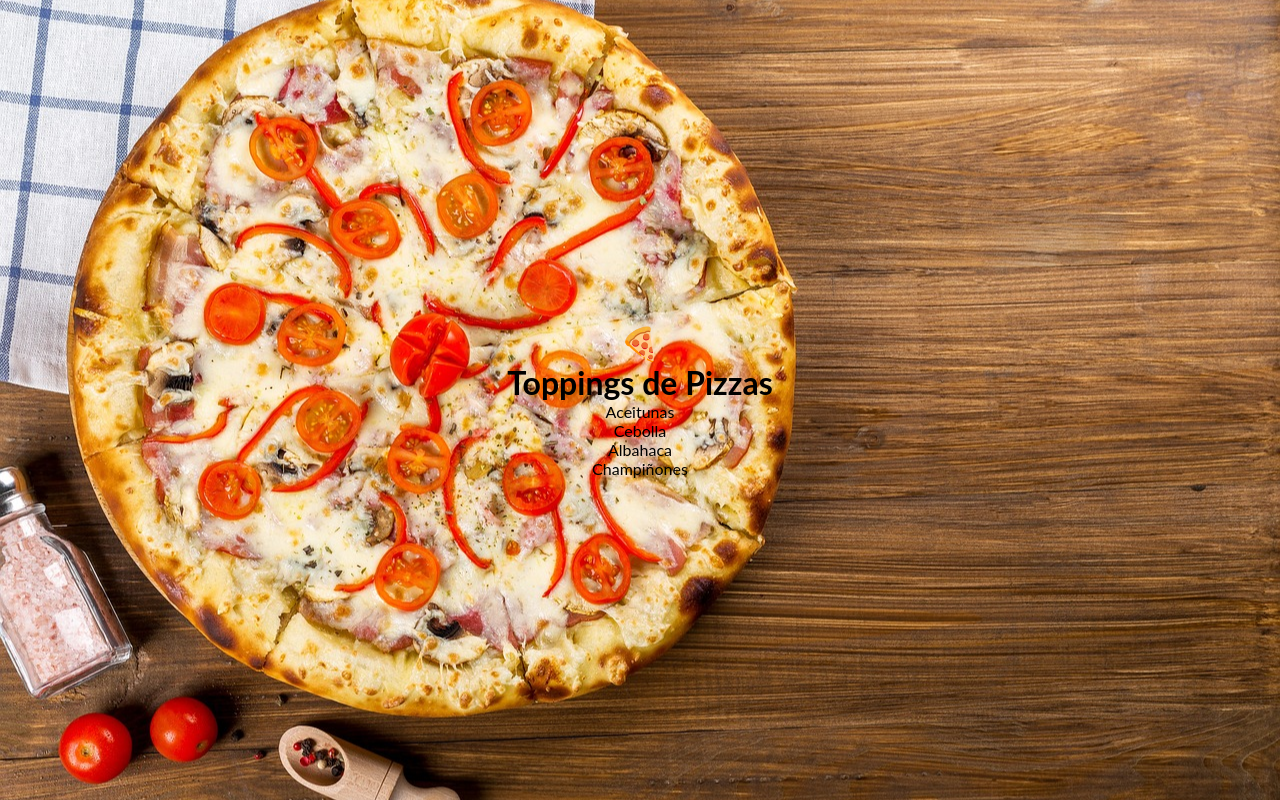
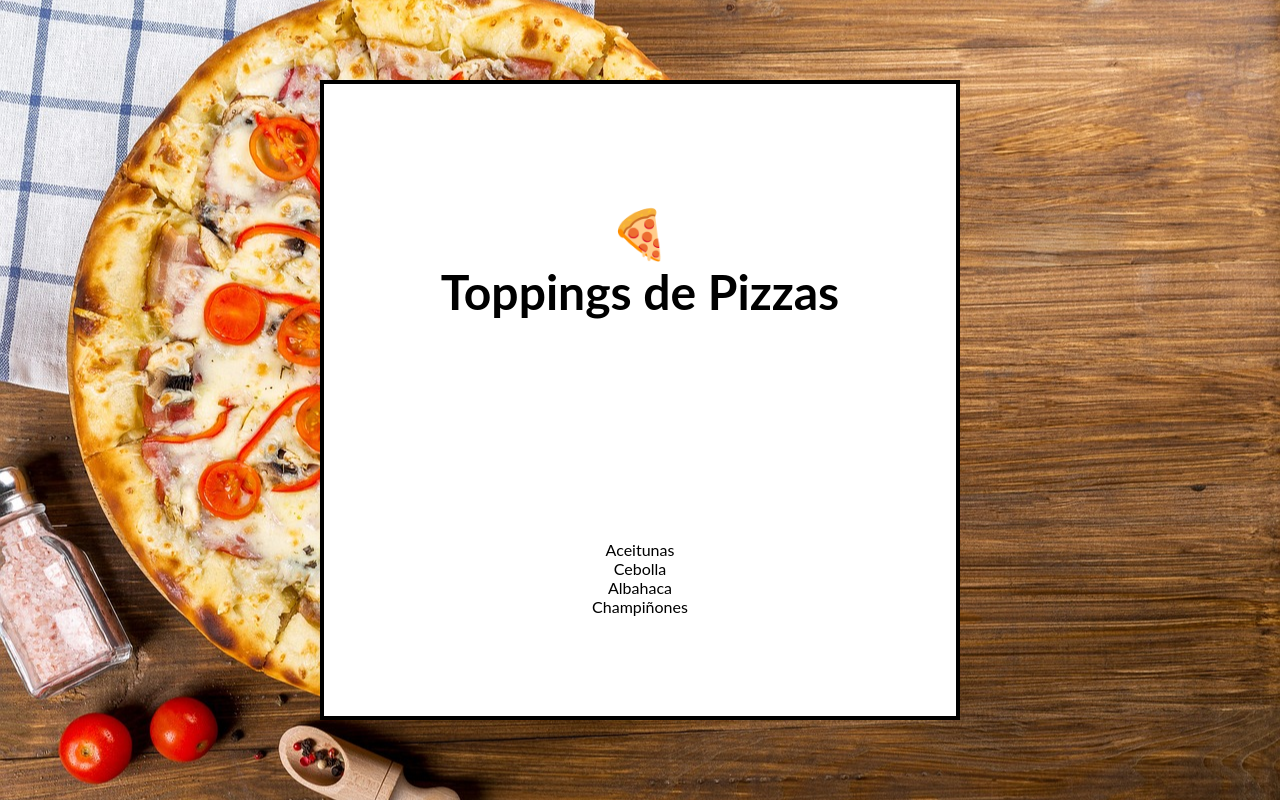
Before and after one commit to elCoco99/curso-dom-js, a plain HTML site: page pizza-topping/index.html in a window 1280 px wide. Drawn offline with Linux system fonts and the light colour scheme.

Commit message:
agregar estilos al contenedor y h1

```diff
--- a/pizza-topping/styles.css
+++ b/pizza-topping/styles.css
@@ -17,3 +17,23 @@ body {
 li {
   list-style-type: none;
 }
+
+/* --- Contenido ---*/
+
+#contenedor {
+  display: flex;
+  flex-wrap: wrap;
+  justify-content: center;
+  align-items: center;
+  min-height: 80vh;
+  min-width: 80vh;
+  max-width: 600px;
+  background-color: white;
+  border: 4px solid black;
+}
+
+h1 {
+  font-size: 3rem;
+  width: 100vh;
+  margin: 20px 10px;
+}
```
